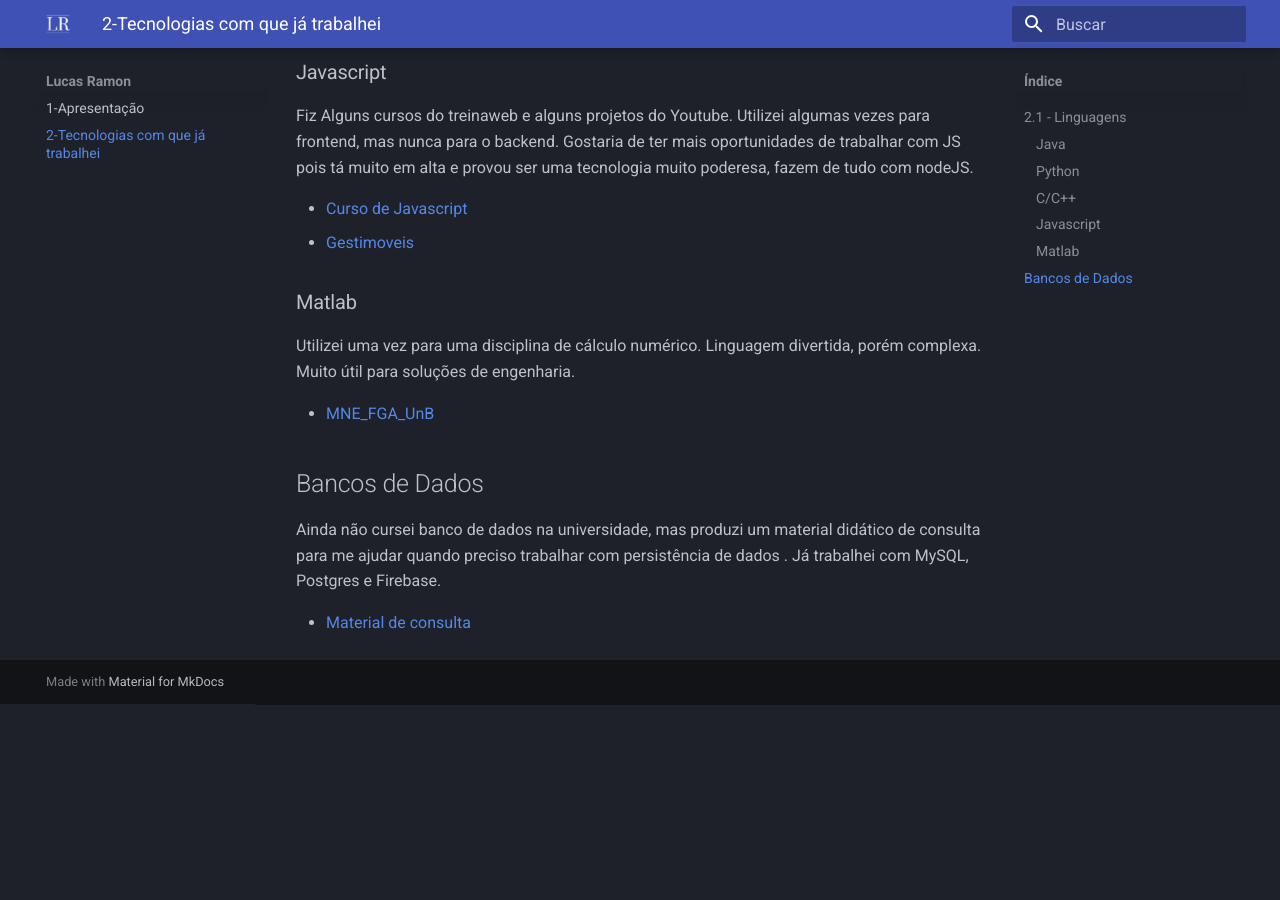
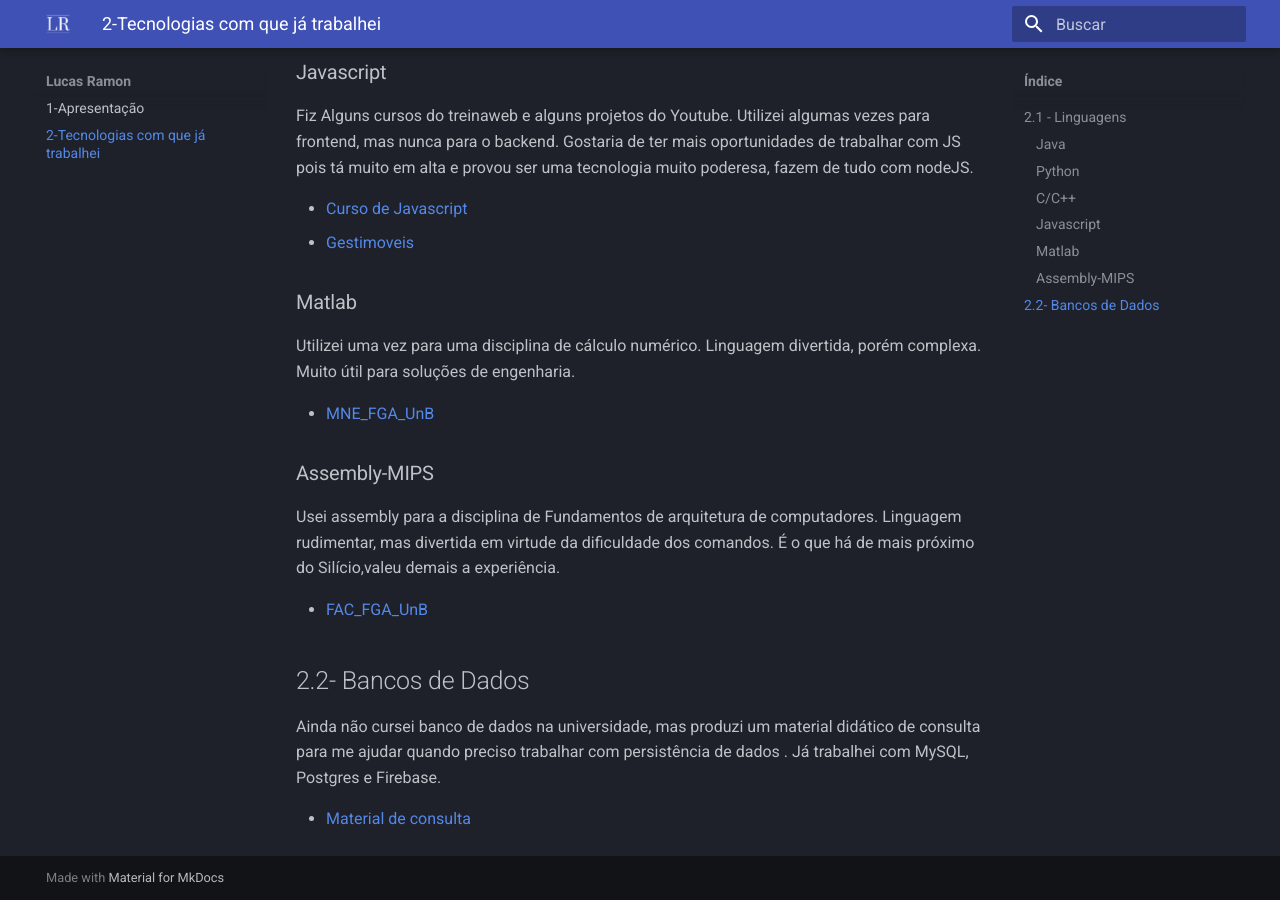
Before and after one commit to lramon2001/lramon2001.github.io, an MkDocs documentation site: the page built from docs/softskills.md, in a window 1280 px wide and 900 px high, scrolled down 1093 px. Built offline with MkDocs 1.6.1 and Material for MkDocs 9.7.7, drawn with Linux system fonts in a browser that asks for light colours; before the commit the page ends 1797 px from its top, so only the background shows below that.

Commit message:
Update softskills.md

```diff
--- a/docs/softskills.md
+++ b/docs/softskills.md
@@ -64,7 +64,13 @@ Utilizei uma vez para uma disciplina de cálculo numérico. Linguagem divertida,
   <li><a href="https://github.com/lramon2001/MNE_FGA_UnB">MNE_FGA_UnB</a></li>
 </ul>
 
-## Bancos de Dados
+### Assembly-MIPS
+
+Usei assembly para a disciplina de Fundamentos de arquitetura de computadores. Linguagem rudimentar, mas divertida em virtude da dificuldade dos comandos. É o que há de mais próximo do Silício,valeu demais a experiência.
+<ul>
+  <li><a href="https://github.com/lramon2001/FAC_FGA_UnB">FAC_FGA_UnB</a></li>
+</ul>
+## 2.2- Bancos de Dados
 
 Ainda não cursei banco de dados na universidade, mas produzi um material didático de consulta para me ajudar quando preciso trabalhar com persistência de dados . Já trabalhei com MySQL, Postgres e Firebase.
 
```
